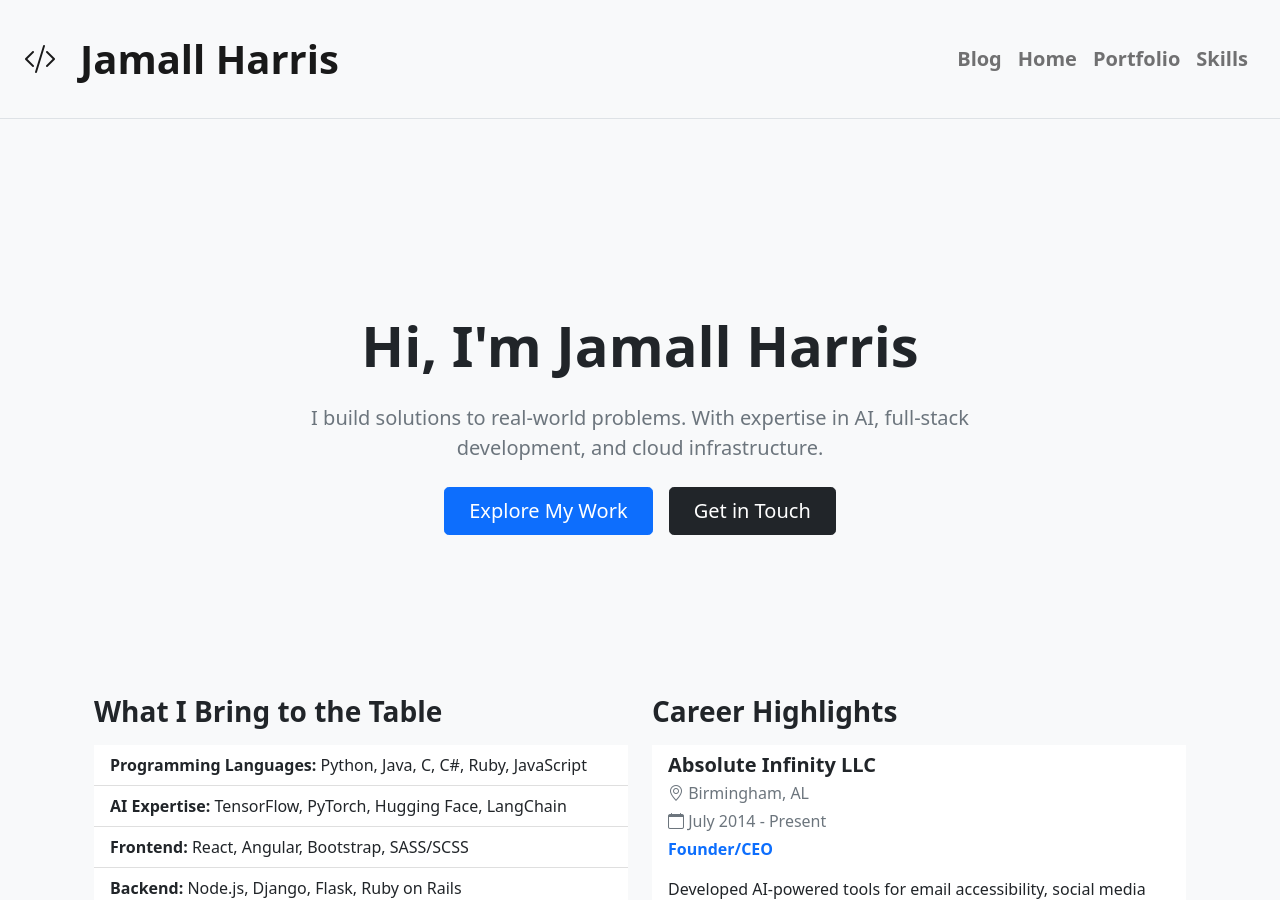
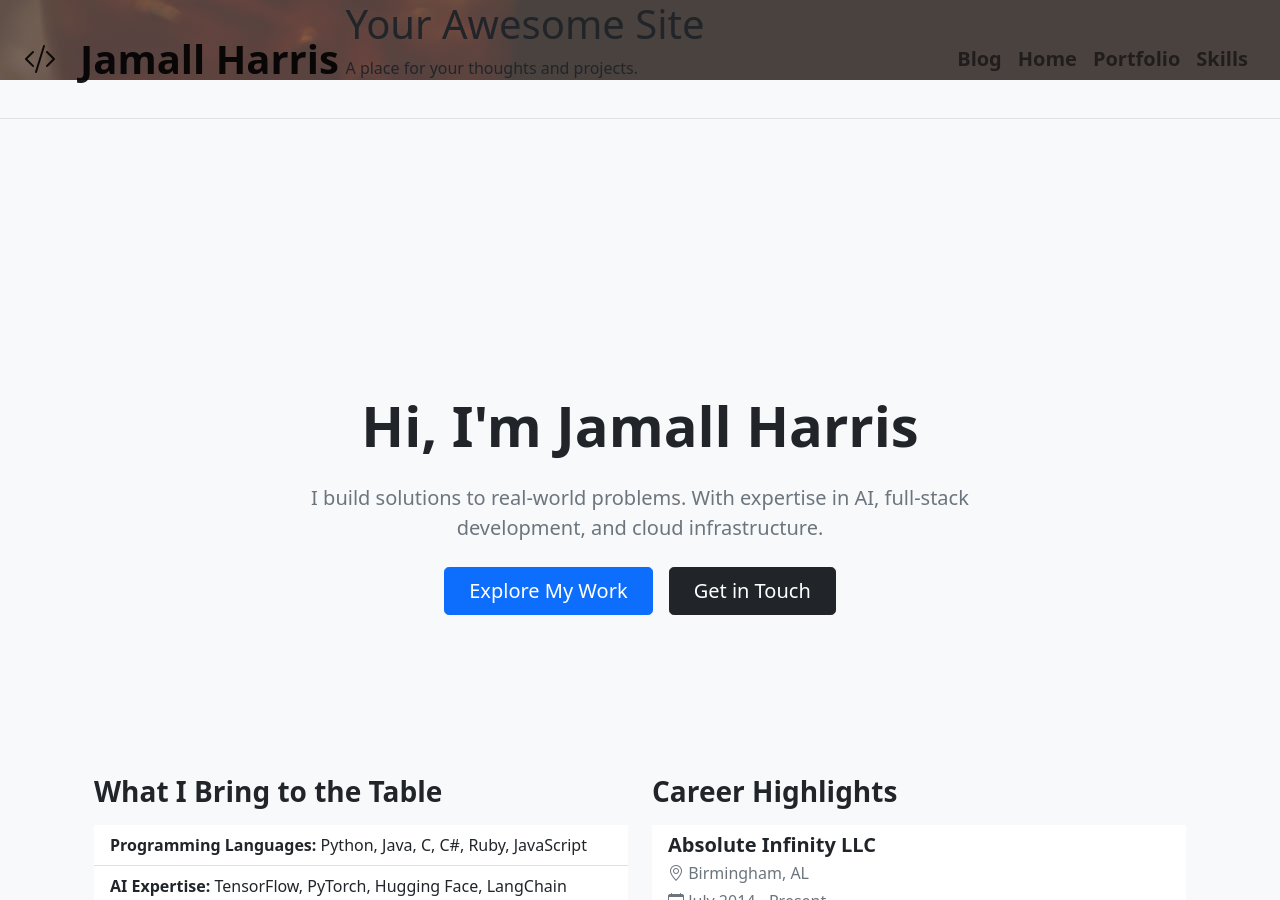
Before and after one commit to jharri34/jharri34.github.io, a Jekyll site: the page built from html/index.html, in a window 1280 px wide and 900 px high. Built offline with Jekyll 4.4.1, drawn with Linux system fonts in a browser that asks for light colours; a script that is not in the unit is left out.

Commit message:
Add hero section to front page

```diff
--- a/_layouts/default.html
+++ b/_layouts/default.html
@@ -2,6 +2,19 @@
 <html>
  {% include head.html %}
   <body class="bg-light">
+
+    <header class="masthead" style="background-image: url('/assets/img/hero.jpg');">
+        <div class="container position-relative px-4 px-lg-5">
+            <div class="row gx-4 gx-lg-5 justify-content-center">
+                <div class="col-md-10 col-lg-8 col-xl-7">
+                    <div class="site-heading">
+                        <h1>Your Awesome Site</h1>
+                        <span class="subheading">A place for your thoughts and projects.</span>
+                    </div>
+                </div>
+            </div>
+        </div>
+    </header>
 
     {% include header.html %}
     <main style="min-height: 125vh; padding-top: 200px;">
```
